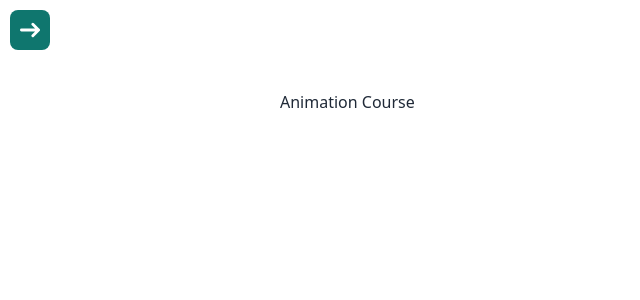
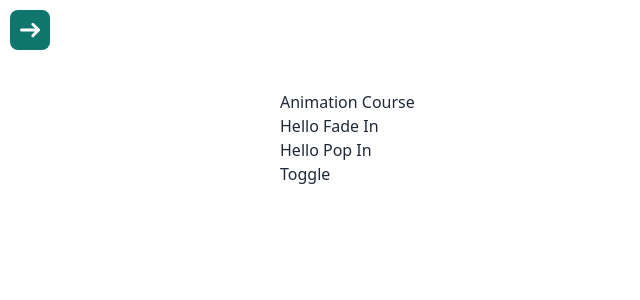
Before and after one commit to VladKurluk/vue-with-ts, a Vue app: page /animation in a window 1280 px wide. Shown: the top 300 px of the page, without its empty margins (0-640 px from the left). Built offline with nearby package versions, Linux system fonts and the light colour scheme.

Commit message:
Reusable Vue Transitions

```diff
--- /dev/null
+++ b/src/components/animation/FadeTransition.vue
@@ -0,0 +1,18 @@
+<template>
+  <Transition name="fade">
+    <slot></slot>
+  </Transition>
+</template>
+
+<style>
+  /* Fade */
+  .fade-enter-active,
+  .fade-leave-active {
+    transform-origin: unset;
+    transition: opacity 0.5s ease;
+  }
+  .fade-enter-from,
+  .fade-leave-to {
+    opacity: 0;
+  }
+</style>
--- /dev/null
+++ b/src/components/animation/PopTransition.vue
@@ -0,0 +1,20 @@
+<template>
+  <Transition name="pop">
+    <slot></slot>
+  </Transition>
+</template>
+
+<style>
+  /* Pop */
+  .pop-enter-active,
+  .pop-leave-active {
+    display: inline-block;
+    transform-origin: center;
+    transition: all 0.5s cubic-bezier(0.175, 0.885, 0.32, 2.275);
+  }
+  .pop-enter-from,
+  .pop-leave-to {
+    opacity: 0;
+    transform: scale(1.3);
+  }
+</style>
--- a/src/pages/AnimationCourse.vue
+++ b/src/pages/AnimationCourse.vue
@@ -1,11 +1,27 @@
 <template>
   <div>
     <h1>Animation Course</h1>
+    <FadeTransition>
+      <span v-if="show">Hello Fade In</span>
+    </FadeTransition>
+    <br />
+    <PopTransition>
+      <span v-if="show">Hello Pop In</span>
+    </PopTransition>
+    <br />
+    <div>
+      <button @click="show = !show">Toggle</button>
+    </div>
   </div>
 </template>
 
 <script setup lang="ts">
+import { ref } from "vue";
 
+import FadeTransition from "@/components/animation/FadeTransition.vue";
+import PopTransition from "@/components/animation/PopTransition.vue";
+
+const show = ref(true);
 </script>
 
 <style scoped>
```
